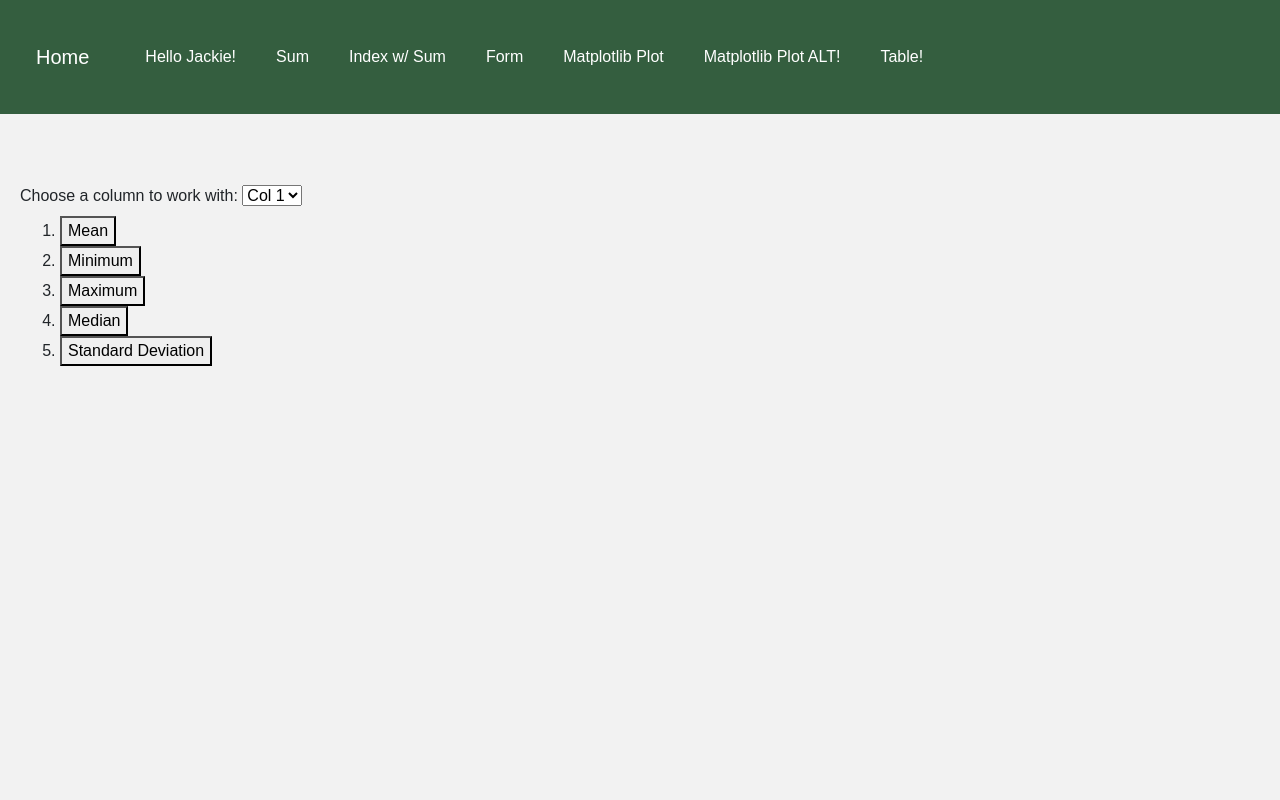
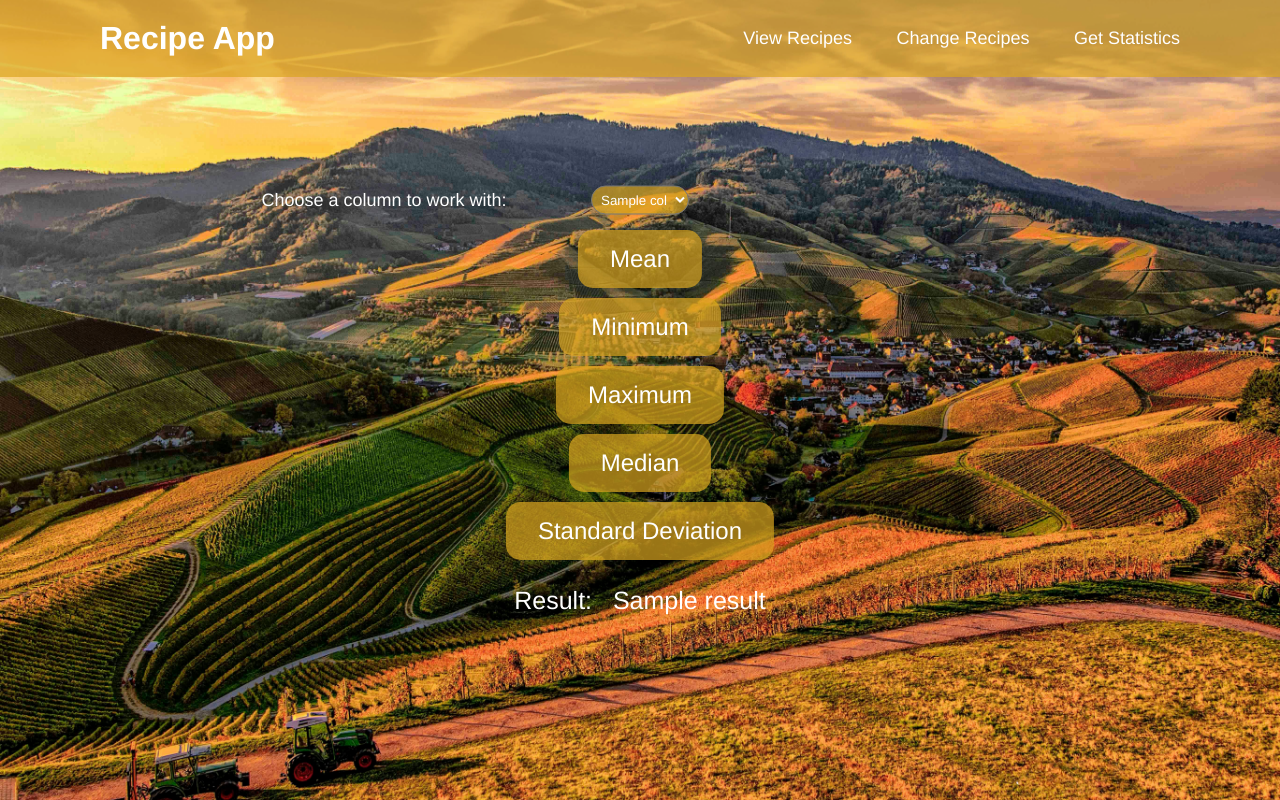
Before and after one commit to Mikep3573/CS2500-Recipe-App, a Flask app: template templates/stat_queries.html in a window 1280 px wide. Run offline with Flask 3, Linux system fonts and the light colour scheme; the template is opened without the code that fills it: most values are stand-ins (such as "Sample title", 1, 10 or a date in 2020); some libraries are stand-ins or nearby versions.

Commit message:
Added all 'more statistics' functionality

```diff
--- a/app.py
+++ b/app.py
@@ -5,7 +5,9 @@ Date:
 """
 
 # Dependencies
-from flask import Flask, render_template
+from flask import Flask, render_template, request
+from gen_funcs import *
+import statistics
 
 # Setup the Flask app
 app = Flask(__name__)
@@ -38,7 +40,54 @@ def stats():
 def stat_queries():
     """
     """
-    return render_template("stat_queries.html")
+    # Get the numerical columns in the data
+    cols = [tup[0] for tup in get_numeric_cols()]
+
+    return render_template("stat_queries.html", cols=cols, result='null')
+
+@app.route("/stat_choice", methods=['POST'])
+def stat_choice():
+    # Get the selected column and aggregate function
+    selected_col = request.form.get('selected_column')
+    selected_agg = request.form.get('selected_agg')
+
+    # Get the possible columns and table pairs
+    tups = get_numeric_cols()
+
+    # Get the table of the selected column
+    # Result shouldn't need to be checked since we know the set of all possible choices from the user
+    table = ""
+    for i in range(len(tups)):
+        if tups[i][0] == selected_col:
+            table = tups[i][1]
+
+    # Get the result of their query
+    con = sqlite3.connect("recipe_app.db", isolation_level=None)
+    cur = con.cursor()
+    if selected_agg not in ("STD_DEV", "MEDIAN"):
+        # For MAX, MIN, and AVG
+        cur.execute(
+                f"SELECT {selected_agg}({selected_col})" \
+                f"FROM {table}"
+            )
+        result = round(cur.fetchone()[0], 2)  # Round to 2 decimal places
+    elif selected_agg == "MEDIAN":
+        # For Median
+        rows = cur.execute(f"SELECT {selected_col}" \
+                           f" FROM {table}")
+        nums = [row[0] for row in rows]
+        result = statistics.median(nums)
+        result = round(result, 2)  # Round to 2 decimal places
+    else:
+        # For Standard Deviation
+        rows = cur.execute(f"SELECT {selected_col}" \
+                           f" FROM {table}")
+        nums = [row[0] for row in rows]
+        result = statistics.stdev(nums)
+        result = round(result, 2)  # Round to 2 decimal places
+
+
+    return render_template("stat_queries.html", cols=[tup[0] for tup in tups], result=result)
 
 # Run the app
 if __name__ == "__main__":
--- a/static/style.css
+++ b/static/style.css
@@ -99,7 +99,7 @@ body {
 .dropdown-label {
   position: absolute;
   top: 25%;
-  left: 37%;
+  left: 30%;
   transform: translate(-50%, -50%);
   text-align: center;
   color: #fff;
@@ -117,3 +117,12 @@ body {
   border-radius: 15px;
   padding: 5px;
 }
+
+.result {
+  position: absolute;
+  top: 75%;
+  left: 50%;
+  transform: translate(-50%, -50%);
+  color: #fff;
+  font-size: 25px;
+}
--- a/templates/stat_queries.html
+++ b/templates/stat_queries.html
@@ -6,25 +6,40 @@
 <!-- Start of content definition -->
 {% block content %}
 
+<form method="POST" action="/stat_choice">
   <!-- Have the user choose what numerical column to use -->
-<label for="cars" class="dropdown-label">Choose a column to work with:</label>
+  <label class="dropdown-label">Choose a column to work with:</label>
 
-<select name="num-cols" id="num-cols" class="dropdown">
-  <option>Col 1</option>
-  <option>Col 2</option>
-  <option>Col 3</option>
-  <option>Col 4</option>
+  <select class="dropdown" , name="selected_column">
+    {% for col in cols %}
+    <option value="{{ col }}">{{ col }}</option>
+    {% endfor %}
   </select>
-
   <div class="container-buttons">
-  <!-- The menu of choices dealing with recipes -->
+    <!-- The menu of choices dealing with statistical queries -->
     <ol>
-    <li><button>Mean</button></li>
-    <li><button>Minimum</button></li>
-    <li><button>Maximum</button></li>
-    <li><button>Median</button></li>
-    <li><button>Standard Deviation</button></li>
+      <li>
+        <button type="submit" name="selected_agg" value="AVG">Mean</button>
+      </li>
+      <li>
+        <button type="submit" name="selected_agg" value="MIN">Minimum</button>
+      </li>
+      <li>
+        <button type="submit" name="selected_agg" value="MAX">Maximum</button>
+      </li>
+      <li>
+        <button type="submit" name="selected_agg" value="MEDIAN">Median</button>
+      </li>
+      <li>
+        <button type="submit" name="selected_agg" value="STD_DEV">
+          Standard Deviation
+        </button>
+      </li>
     </ol>
   </div>
+</form>
 
-{% endblock %}
+<!-- Display the result of their query -->
+{% if result != "null" %}
+<p class="result">Result:&nbsp;&nbsp;&nbsp;{{ result }}</p>
+{% endif %} {% endblock %}
```
Also changed, not shown: gen_funcs.py (added, +36 -0 lines), recipe_app.db, 1 other file. Lines whose indentation alone changed are shown as unchanged.
